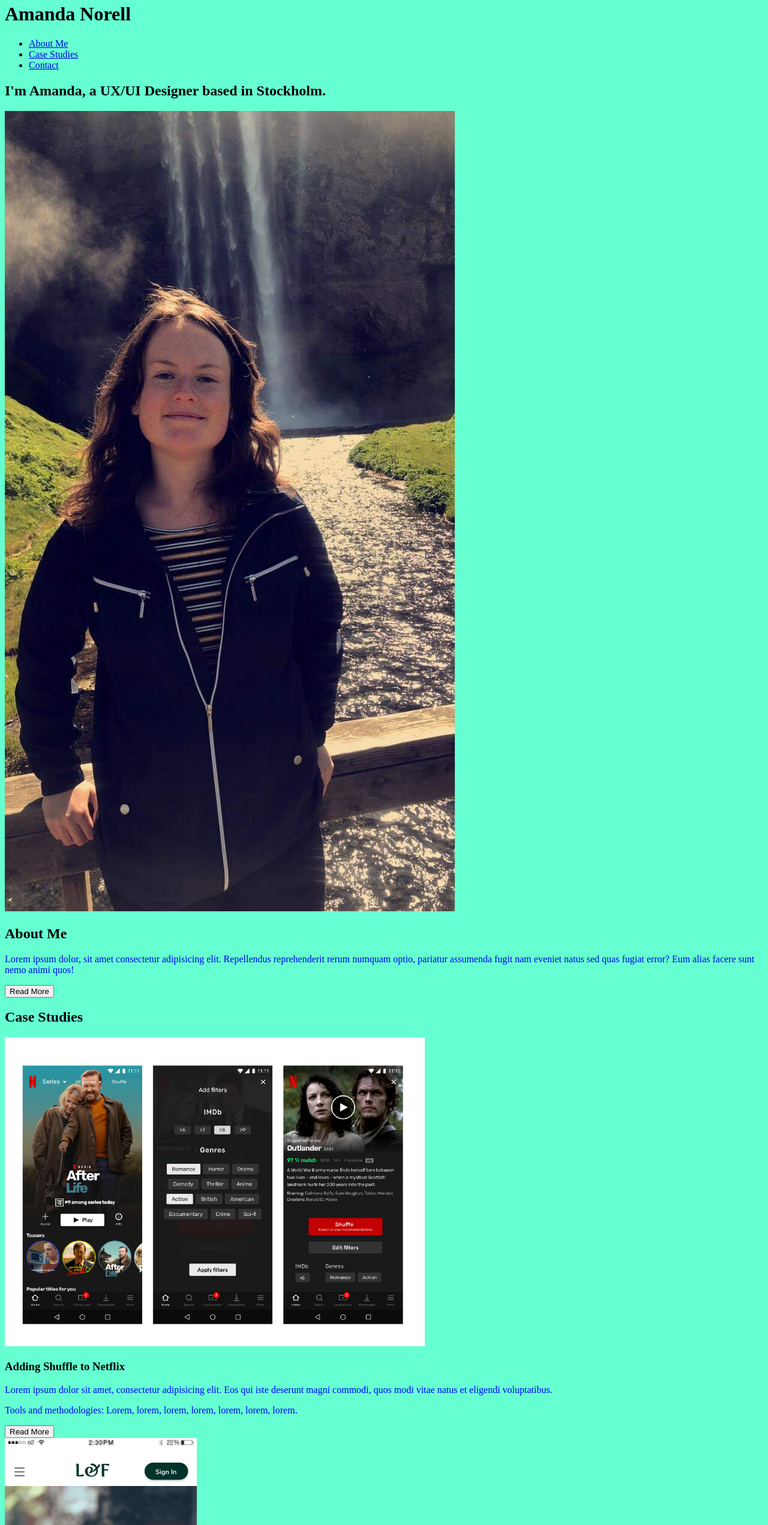
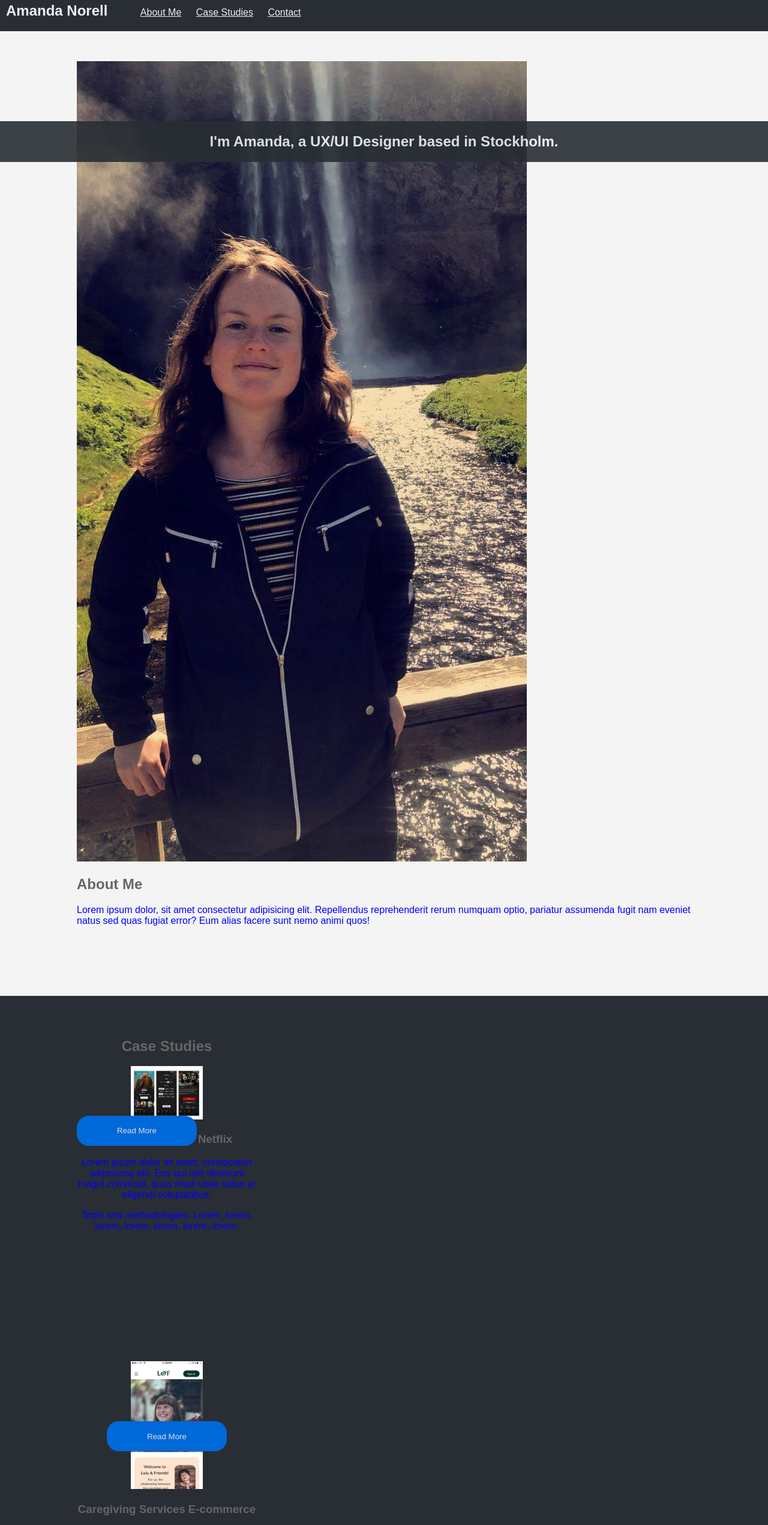
Before and after one commit to amandolino/Coding-Project, a plain HTML site: page Index.html in a window 1280 px wide. Shown: the part 16-2558 px from the top of the page at 60% size. Drawn offline with Linux system fonts and the light colour scheme.

Commit message:
Applying some style

```diff
--- a/Index.html
+++ b/Index.html
@@ -8,55 +8,58 @@
 </head>
 <body>
     <header>
-        <h1 id="large-text">Amanda Norell</h1>
         <nav>
+            <h1 class="logo">Amanda Norell</h1>
             <ul>
-                <li><a href="#About">About Me</a></li>
-                <li><a href="#Case">Case Studies</a></li>
-                <li><a href="#Contact">Contact</a></li>
+                <li class="nav-list"><a href="#about">About Me</a></li>
+                <li class="nav-list"><a href="#case">Case Studies</a></li>
+                <li class="nav-list"><a href="#contact">Contact</a></li>
             </ul>
         </nav>
-        <h2>I'm Amanda, a UX/UI Designer based in Stockholm.</h2>
+        <div class= "jumbotron">
+            <div class= "jumbotext">
+                <h2>I'm Amanda, a UX/UI Designer based in Stockholm.</h2>
+            </div>
+        </div>
     </header>
-    <section id="About">
+    <section id="about">
         <div>
             <img src="Amanda.jpeg" alt="Me">
             <h2>About Me</h2>
             <p>Lorem ipsum dolor, sit amet consectetur adipisicing elit. Repellendus reprehenderit rerum numquam optio, pariatur assumenda fugit nam eveniet natus sed quas fugiat error? Eum alias facere sunt nemo animi quos!</p>
-            <button>Read More</button>
+            <button class="button">Read More</button>
         </div>
 
     </section>
-    <section id="Case">
-        <div>
+    <section id="case">
+        <div class="card">
             <h2>Case Studies</h2>
             <img src="Netflix.png" alt="Project 1"/>
             <h3>Adding Shuffle to Netflix</h3>
             <p>Lorem ipsum dolor sit amet, consectetur adipisicing elit. Eos qui iste deserunt magni commodi, quos modi vitae natus et eligendi voluptatibus.</p>
             <p>Tools and methodologies: Lorem, lorem, lorem, lorem, lorem, lorem, lorem.</p>
-            <button>Read More</button>
+            <button class="button">Read More</button>
         </div>
-        <div>
+        <div class="card">
             <img src="iPhone SE - 8.png" alt="Project 2"/>
             <h3>Caregiving Services E-commerce</h3>
             <p>Lorem ipsum dolor sit amet, consectetur adipisicing elit. Eos qui iste deserunt magni commodi, quos modi vitae natus et eligendi voluptatibus.</p>
             <p>Tools and methodologies: Lorem, lorem, lorem, lorem, lorem, lorem, lorem.</p>
-            <button> Read More </button>
+            <button class="button"> Read More </button>
         </div>
-        <div>
+        <div class="card">
             <img src="Burning Man.png" alt="Project 3"/>
             <h3>Burning Man's New Website</h3>
             <p>Lorem ipsum dolor sit amet, consectetur adipisicing elit. Eos qui iste deserunt magni commodi, quos modi vitae natus et eligendi voluptatibus.</p>
             <p>Tools and methodologies: Lorem, lorem, lorem, lorem, lorem, lorem, lorem.</p>
-            <button>Read More</button>
+            <button class="button">Read More</button>
         </div>
 
     </section>
-    <section id="Contact">
+    <section id="contact">
         <h2>Contact me</h2>
-        <img src="" alt="Contact"/>
         <p>E-mail: amandolino1994@hotmail.com</p>
-        <p>Telephone: +46706562556</p>
+        <p>Telephone: +46 706 56 25 56</p>
     </section>
     <footer>
         <span>Copyright 2020 @ Amanda Norell</span>
--- a/style.css
+++ b/style.css
@@ -1,12 +1,124 @@
+:root{
+    --dark-color:#282e34;
+    --light-color:#f4f4f4;
+}
+
+html{
+    box-sizing: border-box;
+}
+*, *:before, *:after{
+
+}
+
 body{
-    background-color: rgb(102, 255, 209);
-    text-align: left-aligned;
+
+    background-color: var(--light-color);
+    font-family: Arial, Helvetica, sans-serif;
+    margin: 0;
+    padding: 0;
 }
+
+header{
+    color: #edf0f1;
+}
+
+nav *{
+    display: inline-block;
+    color: #edf0f1;
+}
+
+nav{
+    background-color: var(--dark-color);
+    width: 100%;
+}
+
+.logo{
+    margin-left: 10px;
+    cursor: pointer;
+}
+
+.nav-list{
+    margin: 0 10px;
+    text-decoration: none;
+}
+
+.jumbotron{
+    width: 100%;
+    height; 400px;
+    background_image: url();
+    background-size: cover;
+    background-repeat: no-repeat;
+    min-height: 100%;
+    text-align: center;
+    position: relative;
+}
+
+.jumbotext{
+    position: absolute;
+    top: 150px;
+    width: 100%;
+    background-color: var(--dark-color);
+    opacity: 0.9;
+}
+
+.button{
+    position: relative;
+    top: 300px;
+    cursor: pointer;
+    width: 200px;
+    height: 50px;
+    background-color: #0069d9;
+    color: #ddd;
+    border: 2px solid #0069d9;
+    border-radius: 20px;
+}
+
+#case{
+    background-color: var(--dark-color);
+    color: #666;
+
+}
+
+#case div{
+    margin: 50px 10% 0 10%;
+    text-align: center;
+}
+
+#case img{
+    max-width: 40%;
+}
+
+.card{
+    width: 300px;
+    margin: 0 auto;
+    padding: 50px 0;
+    text-align: center;
+}
+
+#about{
+    background-color: var(--light-color);
+    color: #666;
+    margin: 50px 10%;
+}
+
+footer{
+    background-color: var(--dark-color);
+    color: #666;
+    height: 100px;
+    padding: 10px;
+}
+
+footer span{
+    margin-bottom: 0;
+}
+
+
 h1{
     text_align:center
 }
 p{
     color: blue
+
 }
 .left-aligned{
     text-align: left;
```
Also changed, not shown: 1 other file.
